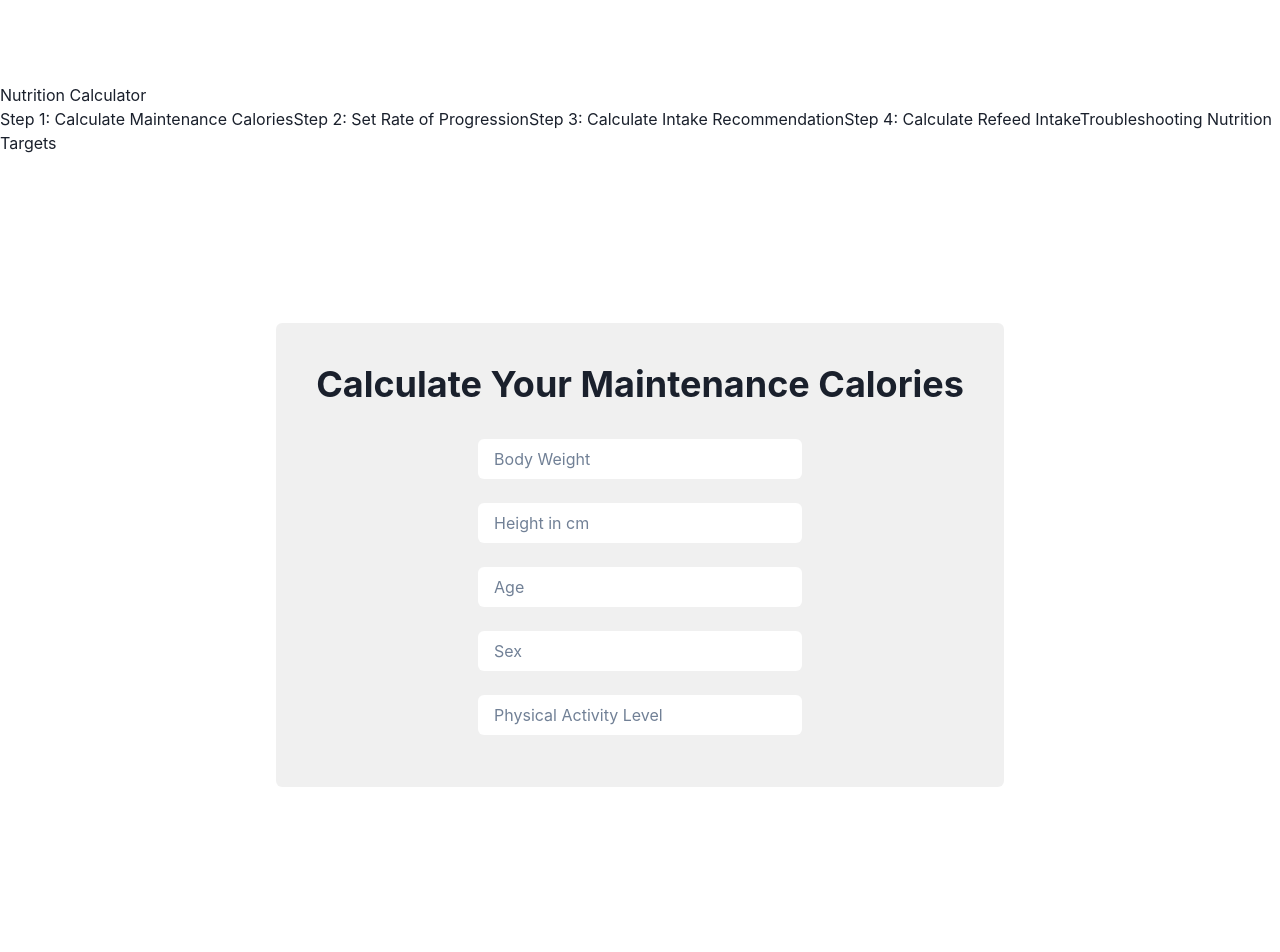
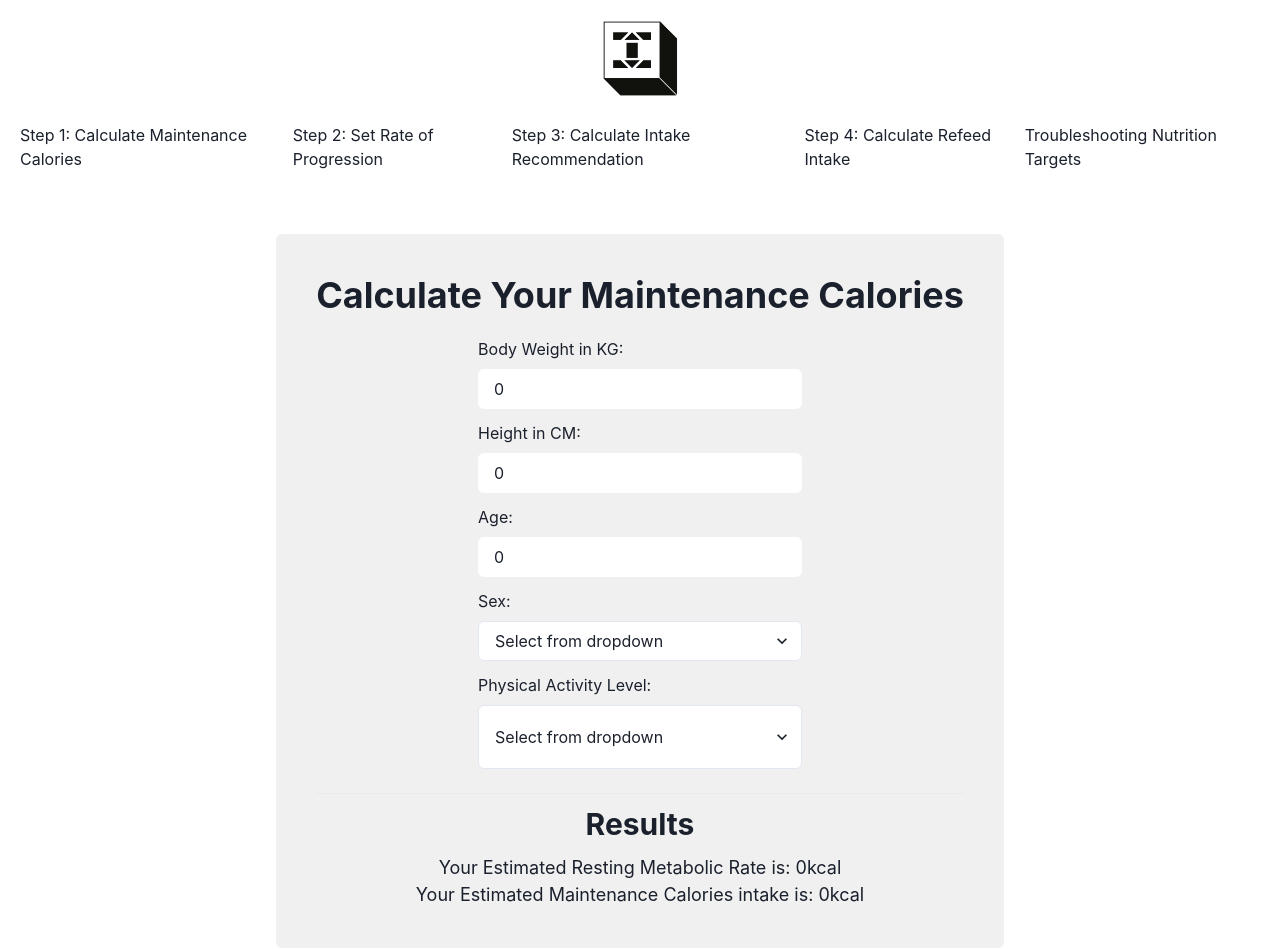
Before and after one commit to Cristian-Rosca/Nutrition-Calculator, a Next.js app: page /maintenance-calories-calculator in a window 1280 px wide. Shown: the top 952 px of the page. Built offline with nearby package versions, Linux system fonts and the light colour scheme.

Commit message:
add state, functions and styling to maintenance calculator

```diff
--- a/components/Navbar.tsx
+++ b/components/Navbar.tsx
@@ -1,19 +1,27 @@
 import Link from "next/link";
 import Image from "next/image";
+import {Flex} from "@chakra-ui/react"
+
 
 const Navbar = () => {
     return (
         <nav>
-            <div>
+            <Flex flexDirection={"column"} justifyContent={"space-between"} >
+                <Flex mt={5} justify={"center"} alignContent={"center"}>
+                <Link href="/">
+                    <a>
                         <Image src="/imperium.png" width={77} height={77}/>
-                <h1>Nutrition Calculator</h1>
-
-            </div>
+                    </a>
+                </Link>
+                </Flex>
+                <Flex flexDirection={"row"} justifyContent={"space-between"} m={5}>
                     <Link href="/maintenance-calories-calculator"><a>Step 1: Calculate Maintenance Calories</a></Link>
                     <Link href="/"><a>Step 2: Set Rate of Progression</a></Link>
                     <Link href="/"><a>Step 3: Calculate Intake Recommendation</a></Link>
                     <Link href="/"><a>Step 4: Calculate Refeed Intake</a></Link>
                     <Link href="/"><a>Troubleshooting Nutrition Targets</a></Link>
+                </Flex>
+            </Flex>
         </nav>
 
     );
--- a/pages/maintenance-calories-calculator.tsx
+++ b/pages/maintenance-calories-calculator.tsx
@@ -1,22 +1,89 @@
-import Navbar from "../components/Navbar";
 import Head from "next/head";
-import {Flex , Heading, Input} from "@chakra-ui/react"
+import {Flex , Heading, Input, Divider, Text, Select} from "@chakra-ui/react"
+import React, { useEffect } from "react";
 
 const MaintenanceCaloriesCalculator = () => {
+
+    const [userBodyWeight, setUserBodyWeight] = React.useState<number>(0)
+    const handleUserBodyWeightChange = (e : React.ChangeEvent<HTMLInputElement>) => setUserBodyWeight(Number(e.target.value))
+
+    const [userHeightInCM, setUserHeightInCM] = React.useState<number>(0)
+    const handleUserHeightChange = (e : React.ChangeEvent<HTMLInputElement>) => setUserHeightInCM(Number(e.target.value))
+
+    const [userAge, setUserAge] = React.useState<number>(0)
+    const handleUserAgeChange = (e : React.ChangeEvent<HTMLInputElement>) => setUserAge(Number(e.target.value))
+
+    const [userSex, setUserSex] = React.useState<string>('')
+    const handleUserSexChange = (e : React.ChangeEvent<HTMLSelectElement>) => setUserSex(e.target.value)
+
+    const [userPhysicalActivityLevel, setUserPhysicalActivityLevel] = React.useState<number>(0)
+    const handleUserPhysicalActivityLevelChange = (e : React.ChangeEvent<HTMLSelectElement>) => setUserPhysicalActivityLevel(Number(e.target.value))
+
+    const [userRMR, setUserRMR] = React.useState<number>(0)
+    const [userMaintenanceCalories, setUserMaintenanceCalories] = React.useState<number>(0)
+
+    useEffect(() => {
+            setUserRMR(calculateRMR(userSex, userBodyWeight, userHeightInCM, userAge))
+    }, [userBodyWeight, userHeightInCM, userAge, userSex, userPhysicalActivityLevel]);
+
+    useEffect(() => {
+            setUserMaintenanceCalories(calculateMaintenanceCalories(userRMR, userPhysicalActivityLevel))
+    }, [userRMR, userPhysicalActivityLevel]);
+
+
+    // useEffect(() => {
+    //     console.log("BW:", userBodyWeight);
+    // }, [userBodyWeight]);
+
+    // useEffect(() => {
+    //     console.log("Height:", userHeightInCM);
+    // }, [userHeightInCM]);
+
+    // useEffect(() => {
+    //     console.log("Age:", userAge);
+    // }, [userAge]);
+
+    // useEffect(() => {
+    //     console.log("Height:", userSex);
+    // }, [userSex]);
+
+
+
     return (
         <>
         <Head>
             <title>Nutrition Tool | Maintenance Calorie Calculator</title>
             <meta />
         </Head>
-        <Flex height={"100vh"} alignItems={"center"} justifyContent={"center"}>
+        <Flex height={"50rem"} alignItems={"center"} justifyContent={"center"}>
         <Flex direction={"column"} p={10} rounded={6} position={"relative"} background={"blackAlpha.100"} alignItems={"center"}>
             <Heading mb={"5"}>Calculate Your Maintenance Calories</Heading>
-            <Input placeholder="Body Weight" width={"50%"} margin={"3"} variant={"outlined"}></Input>
-            <Input placeholder="Height in cm" width={"50%"} margin={"3"} variant={"outlined"}></Input>
-            <Input placeholder="Age" width={"50%"} margin={"3"} variant={"outlined"}></Input>
-            <Input placeholder="Sex" width={"50%"} margin={"3"} variant={"outlined"}></Input>
-            <Input placeholder="Physical Activity Level" width={"50%"} margin={"3"} variant={"outlined"}></Input>
+            <Flex direction={"column"} width="50%">
+            <Text alignSelf={"start"} mb='8px'>Body Weight in KG:</Text>
+            <Input  mb={3} variant={"outlined"} value={userBodyWeight} onChange={handleUserBodyWeightChange} ></Input>
+            <Text mb='8px'>Height in CM:</Text>
+            <Input mb={3}  variant={"outlined"} value={userHeightInCM} onChange={handleUserHeightChange}></Input>
+            <Text mb='8px'>Age:</Text>
+            <Input mb={3} variant={"outlined"} value={userAge} onChange={handleUserAgeChange}></Input>
+            <Text mb='8px'>Sex:</Text>
+            <Select bg='white' placeholder="Select from dropdown"  mb={3} onChange={handleUserSexChange}>
+                <option value='Male'>Male</option>
+                <option value='Female'>Female</option>
+            </Select>
+            <Text mb='8px'>Physical Activity Level:</Text>
+            <Select minHeight={"4rem"} bg='white' placeholder="Select from dropdown" mb={3} onChange={handleUserPhysicalActivityLevelChange} whiteSpace="normal">
+                <option value='1'>I am sedentary and resistance train 3-6 days per week</option>
+                <option value='2'>I am lightly active and resistance train 3-6 days per week</option>
+                <option value='3'>I am relatively active and resistance train 3-6 days per week</option>
+                <option value='4'>I am very active and resistance train 3-6 days per week</option>
+            </Select>
+            </Flex>
+            <Divider mb={"3"} mt={"3"} orientation='horizontal' />
+            <Heading mb={"3"} size='lg'> Results</Heading>
+            <Text fontSize='lg'> Your Estimated Resting Metabolic Rate is: {userRMR}kcal</Text>
+            <Text fontSize='lg'> Your Estimated Maintenance Calories intake is: {userMaintenanceCalories}kcal</Text>
+
+
         </Flex>
 
         </Flex>
@@ -24,4 +91,42 @@ const MaintenanceCaloriesCalculator = () => {
      );
 }
 
+function calculateRMR(sex: string, bodyWeight: number, heightInCM: number, age : number){
+    let genderConst : number = 0
+    let RMR : number
+
+    if (sex === "Male"){
+        genderConst = 5
+    }
+    else if (sex === "Female"){
+        genderConst = -161
+    }
+
+
+
+    RMR = (bodyWeight * 10) + (6.25 * heightInCM) - (5 * age) + genderConst
+    return Math.floor(RMR)
+}
+
+function calculateMaintenanceCalories(RMR : number, physicalActivityLevel : number){
+    let activityMultiplier : number = 1
+    let maintenanceCalories: number
+
+    if (physicalActivityLevel === 1){
+        activityMultiplier = 1.45
+    }
+    else if (physicalActivityLevel === 2){
+        activityMultiplier = 1.65
+    }
+    else if(physicalActivityLevel === 3){
+        activityMultiplier = 1.935
+    }
+    else if (physicalActivityLevel === 4){
+        activityMultiplier = 2.05
+    }
+
+    maintenanceCalories = RMR * activityMultiplier
+    return Math.floor(maintenanceCalories)
+}
+
 export default MaintenanceCaloriesCalculator;
--- a/styles/globals.css
+++ b/styles/globals.css
@@ -32,3 +32,7 @@ a {
   color: #4979ff;
   text-decoration: underline;
 }
+
+.imperium-logo{
+  margin: 5;
+}
```
Also changed, not shown: pages/index.tsx (+4 -8 lines), public/imperium.png. Lines whose indentation alone changed are shown as unchanged.
